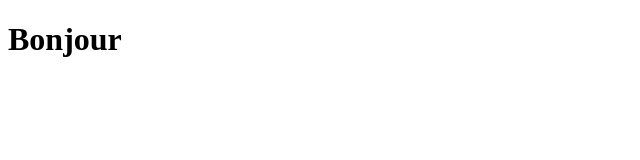
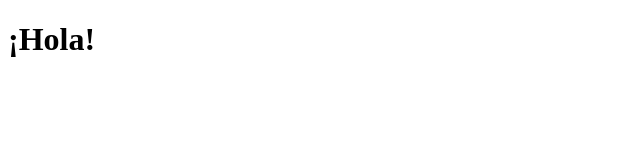
Before and after one commit to itp09352-art/homework, a plain HTML site: page index.html in a window 1280 px wide. Shown: the whole page, without its empty margins (0-640 px from the left). Drawn offline with Linux system fonts and the light colour scheme.

Commit message:
beshinchi

```diff
--- a/index.html
+++ b/index.html
@@ -6,6 +6,6 @@
     <title>Document</title>
 </head>
 <body>
-    <h1>Bonjour</h1>
+    <h1>¡Hola!</h1>
 </body>
 </html>
```
